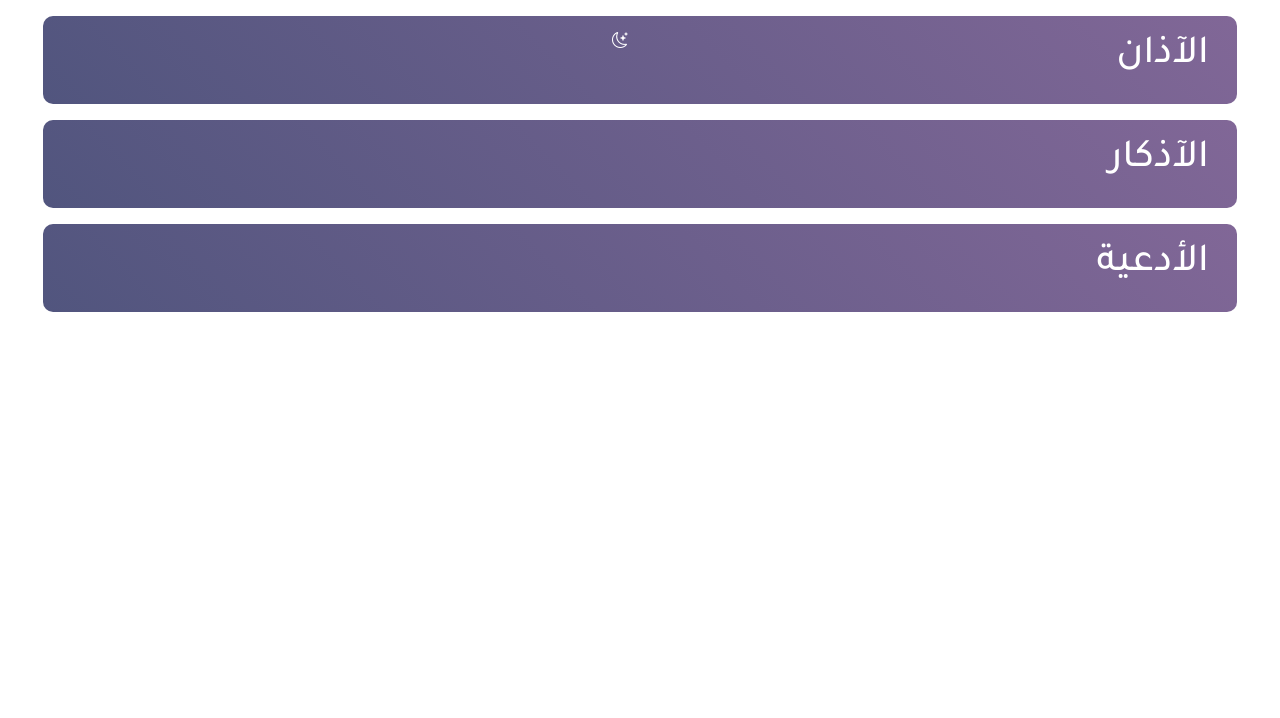
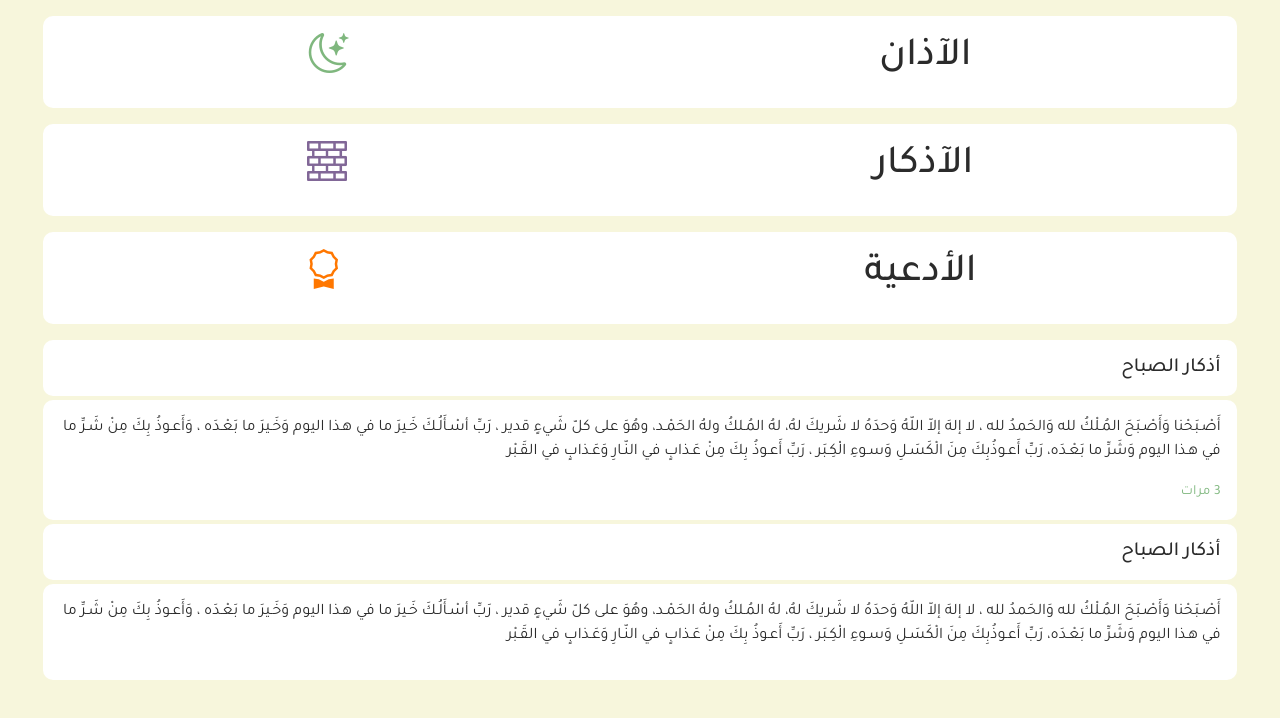
Before and after one commit to shamsularakan/azan, a plain HTML site: page index.html in a window 1280 px wide. Drawn offline with nearby package versions, Linux system fonts and the light colour scheme.

Commit message:
creat list

```diff
--- a/css/style.css
+++ b/css/style.css
@@ -5,17 +5,49 @@
 }
 body{
     font-family: 'Tajawal', sans-serif;
+    background-color: #F7F6DC;
+    color: #2B2B2B;
 }
 :root{
     --f1-color:#51557E;
     --s2-color: #816797;
 }
+.orange{
+    color: #FF7700;
+}
+.green{
+    color: #7FB77E;;
+}
+.navy{
+    color: var(--s2-color);
+}
 /* start bost */
 .bost{
     width: 95%;
     margin: 3px auto;
-    background: linear-gradient(45deg, var(--f1-color), var(--s2-color));
-    color:#fff ;
+    background-color: #fff;
+
+    border-radius: 10px;
+
+}
+.bost header h1{
+
+}
+.bost header i{
+    font-size: 40px;
+}
+/* end bost */
+.zikir {
+    width: 95%;
+    margin: 3px auto;
+
+}
+.zikir h5{
+    background-color: #fff;
     border-radius: 10px;
 }
-/* end bost */
+.zikir .content{
+    background-color: #fff;
+    border-radius: 10px;
+    bottom: 0;
+}
--- a/index.html
+++ b/index.html
@@ -19,25 +19,40 @@
     </head>
     <body>
         <div class="container-fluid">
-            <div class="bost row px-3 pt-3 pb-3 mb-3 mt-3">
-                <div class="col-sm-6">
+            <div class="bost  pt-3 pb-3 mb-3 mt-3">
+                <header class="d-flex justify-content-around align-items-center">
                     <h1>الآذان</h1>
-                </div>
-                <div class="col-sm-6">
-                    <i class="bi bi-moon-stars"></i>
-                </div>
-
+                    <i class="bi bi-moon-stars green"></i>
+                </header>
 
             </div>
-            <div class="bost row px-3 pt-3 pb-3 mb-3 mt-3">
-                <div class="col-sm-6"></div>
-                <div class="col-sm-6"></div>
-                <h1>الآذكار</h1>
+            <div class="bost  pt-3 pb-3 mb-3 mt-3">
+                <header class="d-flex justify-content-around align-items-center">
+                    <h1>الآذكار</h1>
+                    <i class="bi bi-bricks navy"></i>
+                </header>
+
             </div>
-            <div class="bost row px-3 pt-3 pb-3 mb-3 mt-3">
-                <div class="col-sm-6"></div>
-                <div class="col-sm-6"></div>
-                <h1>الأدعية</h1>
+            <div class="bost  pt-3 pb-3 mb-3 mt-3">
+                <header class="d-flex justify-content-around align-items-center">
+                    <h1>الأدعية</h1>
+                    <i class="bi bi-award orange"></i>
+                </header>
+            </div>
+            <div class="zikir ">
+                <h5 class=" pt-3 pb-3 px-3 mb-1 mt-1 "  >أذكار الصباح</h5>
+
+                <div class="content pt-3 pb-3 px-3 mb-1 mt-1">
+                    <p>أَصْـبَحْنا وَأَصْـبَحَ المُـلْكُ لله وَالحَمدُ لله ، لا إلهَ إلاّ اللّهُ وَحدَهُ لا شَريكَ لهُ، لهُ المُـلكُ ولهُ الحَمْـد، وهُوَ على كلّ شَيءٍ قدير ، رَبِّ أسْـأَلُـكَ خَـيرَ ما في هـذا اليوم وَخَـيرَ ما بَعْـدَه ، وَأَعـوذُ بِكَ مِنْ شَـرِّ ما في هـذا اليوم وَشَرِّ ما بَعْـدَه، رَبِّ أَعـوذُبِكَ مِنَ الْكَسَـلِ وَسـوءِ الْكِـبَر ، رَبِّ أَعـوذُ بِكَ مِنْ عَـذابٍ في النّـارِ وَعَـذابٍ في القَـبْر</p>
+                    <small class="green">3 مرات</small>
+                </div>
+            </div>
+            <div class="zikir ">
+                <h5 class=" pt-3 pb-3 px-3 mb-1 mt-1 "  >أذكار الصباح</h5>
+
+                <div class="content pt-3 pb-3 px-3 mb-1 mt-1">
+                    <p>أَصْـبَحْنا وَأَصْـبَحَ المُـلْكُ لله وَالحَمدُ لله ، لا إلهَ إلاّ اللّهُ وَحدَهُ لا شَريكَ لهُ، لهُ المُـلكُ ولهُ الحَمْـد، وهُوَ على كلّ شَيءٍ قدير ، رَبِّ أسْـأَلُـكَ خَـيرَ ما في هـذا اليوم وَخَـيرَ ما بَعْـدَه ، وَأَعـوذُ بِكَ مِنْ شَـرِّ ما في هـذا اليوم وَشَرِّ ما بَعْـدَه، رَبِّ أَعـوذُبِكَ مِنَ الْكَسَـلِ وَسـوءِ الْكِـبَر ، رَبِّ أَعـوذُ بِكَ مِنْ عَـذابٍ في النّـارِ وَعَـذابٍ في القَـبْر</p>
+                </div>
             </div>
         </div>
 
@@ -53,4 +68,11 @@
     <script src="https://cdn.jsdelivr.net/npm/bootstrap@5.2.2/dist/js/bootstrap.min.js" integrity="sha384-IDwe1+LCz02ROU9k972gdyvl+AESN10+x7tBKgc9I5HFtuNz0wWnPclzo6p9vxnk" crossorigin="anonymous"></script>
     -->
     </body>
+    <!-- echo "# azan" >> README.md
+    git init
+    git add README.md
+    git commit -m "first commit"
+    git branch -M main
+    git remote add origin https://github.com/shamsularakan/azan.git
+    git push -u origin main -->
 </html>
```
